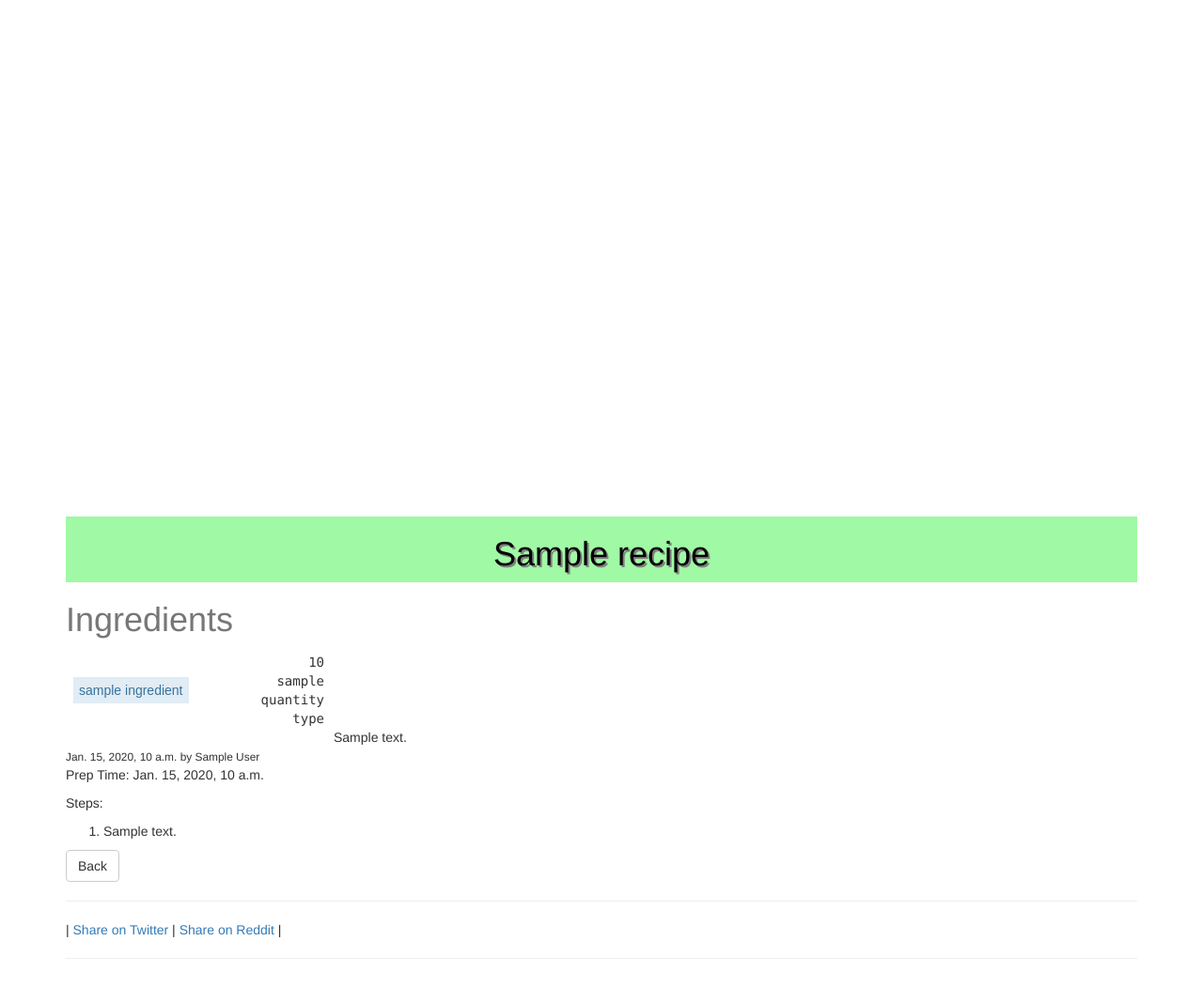
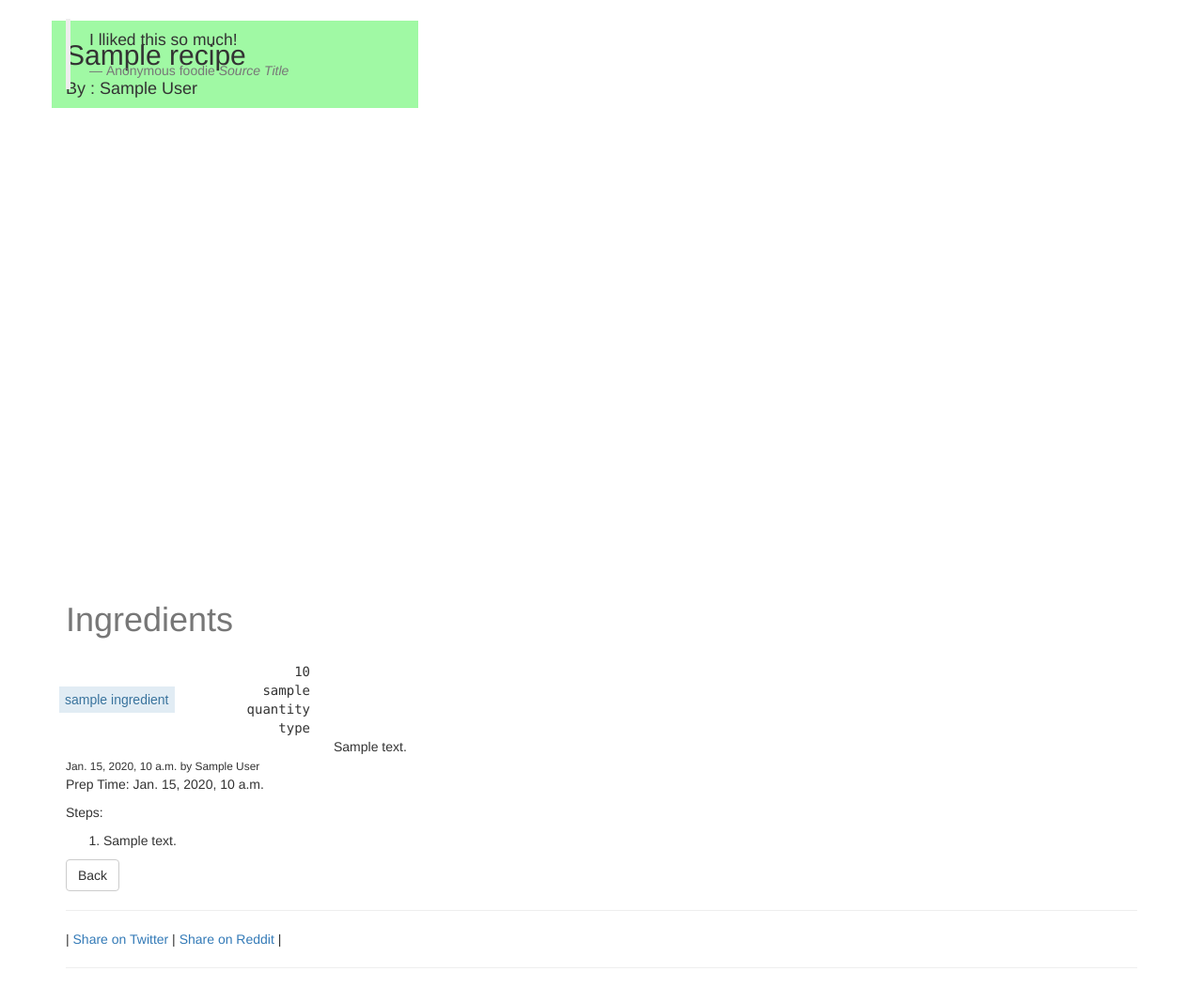
Before and after one commit to Jason0705/ICanCook, a Django app: template mysite/recipes/templates/recipes/details.html in a window 1280 px wide. Shown: the part 52-1103 px from the top of the page at 94% size. Before the commit the page ends 1073 px from the top, so only its background shows below. Run offline with Django 3.2, Linux system fonts and the light colour scheme; the template is opened without the code that fills it: most values are stand-ins (such as "Sample title", 1, 10 or a date in 2020); some libraries are stand-ins or nearby versions.

Commit message:
decrease image size to fit user details

```diff
--- a/mysite/recipes/templates/recipes/details.html
+++ b/mysite/recipes/templates/recipes/details.html
@@ -5,14 +5,42 @@
 {% endblock head_title %}
 
 {% block content %}
-    <div>
-        <div id="recipe-image-container" {% if recipe.recipe_pic %} style="background-image: url('{{ recipe.recipe_pic.url }}')" {% endif %}>
-            <div id="recipe-title">
-                <h1>{{ recipe.title }}</h1>
+    <div class="recipe-main">
+        <div class="row">
+        <div class="col-md-4">
+            <div id="recipe-title" class="row">
+
+                <div class="col-md-12 ">
+                    <h2>{{ recipe.title }}</h2>
+                    <h4>By : {{ user_full_name }}</h4>
+                </div>
+
+            </div>
+            <div class="row">
+                <div class="col-md-12">
+                    <blockquote>
+                        <p>I lliked this so much!</p>
+                        <footer>Anonymous foodie
+                            <cite title="Source Title">Source Title</cite>
+                        </footer>
+                    </blockquote>
+                </div>
             </div>
         </div>
 
+
+            <div class="col-md-7 col-md-offset-1">
+                <div id="recipe-image-container" {% if recipe.recipe_pic %} style="background-image: url('{{ recipe.recipe_pic.url }}')" {% endif %}>
+
+                </div>
+            </div>
+        </div>
+        <div class="row">
+            <div class="col-md-12">
                 <h1>Ingredients</h1>
+            </div>
+        </div>
+        <div class="row">
         <div id="ingredients-container">
             {% for ingredient in recipe.ingredient_set.all %}
                 <div class="ingredient-wrap">
@@ -33,6 +61,7 @@
                     </table>
                 </div>
             {% endfor %}
+        </div>
         </div>
         <div style="clear: both"></div>
 
```
Lines whose indentation alone changed are shown as unchanged.
